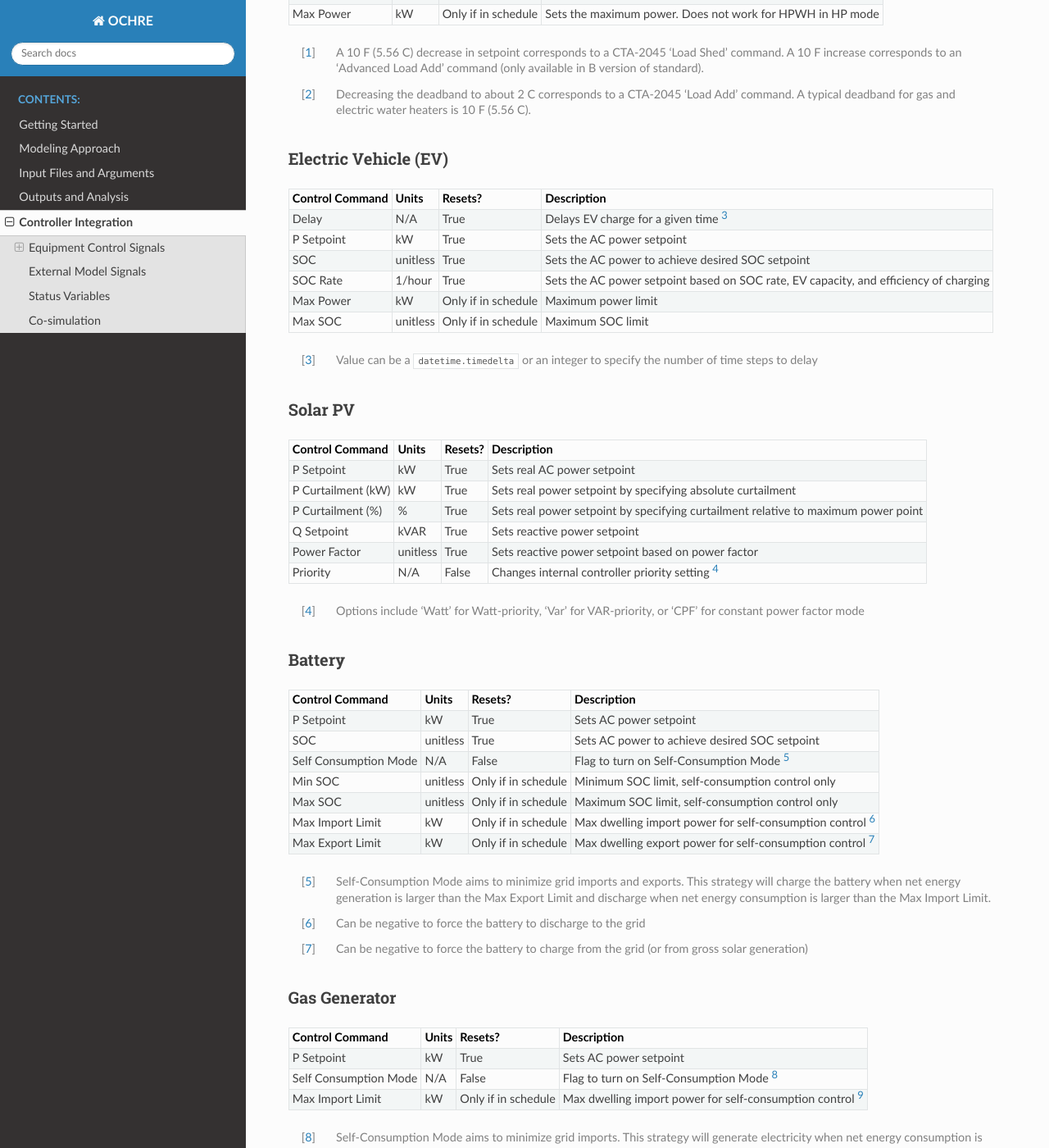
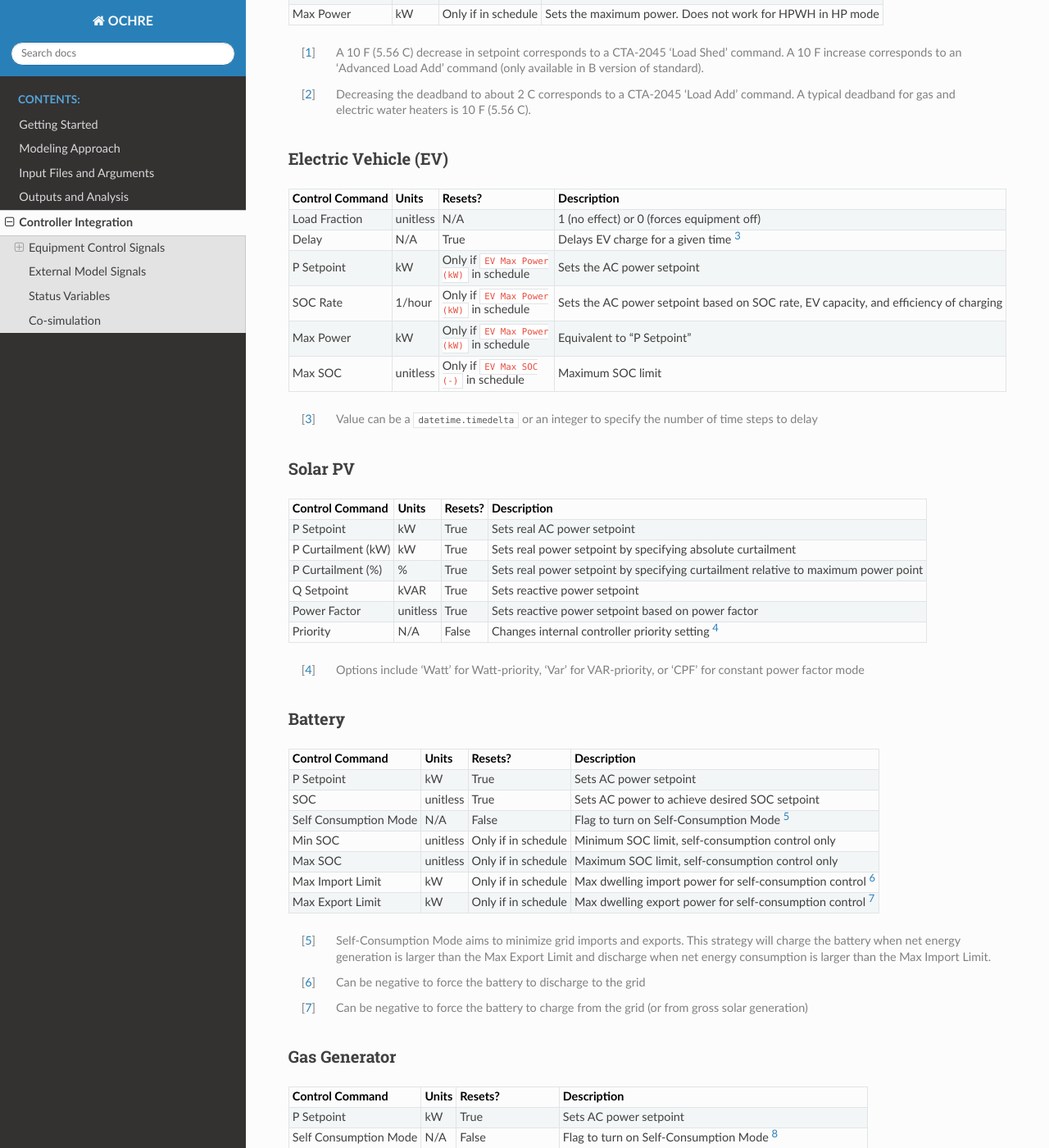
Before and after one commit to NREL/OCHRE, a Sphinx documentation site: the page built from docs/source/ControllerIntegration.rst, in a window 1280 px wide and 1400 px high, scrolled down 1418 px. Shown: the whole window at 82% size. Built offline with Sphinx 7.4.7 and the Read the Docs theme 3.1.0, drawn with Linux system fonts in a browser that asks for light colours; some of the changed text lies outside the part shown.

Commit message:
updated docs for EV and EventBased inputs/controls

```diff
--- a/docs/source/ControllerIntegration.rst
+++ b/docs/source/ControllerIntegration.rst
@@ -91,21 +91,21 @@
 Electric Vehicle (EV)
 ~~~~~~~~~~~~~~~~~~~~~
 
-+-----------------+----------+---------------------+---------------------------------------------------------------------------------------+
-| Control Command | Units    | Resets?             | Description                                                                           |
-+=================+==========+=====================+=======================================================================================+
-| Delay           | N/A      | True                | Delays EV charge for a given time [#]_                                                |
-+-----------------+----------+---------------------+---------------------------------------------------------------------------------------+
-| P Setpoint      | kW       | True                | Sets the AC power setpoint                                                            |
-+-----------------+----------+---------------------+---------------------------------------------------------------------------------------+
-| SOC             | unitless | True                | Sets the AC power to achieve desired SOC setpoint                                     |
-+-----------------+----------+---------------------+---------------------------------------------------------------------------------------+
-| SOC Rate        | 1/hour   | True                | Sets the AC power setpoint based on SOC rate, EV capacity, and efficiency of charging |
-+-----------------+----------+---------------------+---------------------------------------------------------------------------------------+
-| Max Power       | kW       | Only if in schedule | Maximum power limit                                                                   |
-+-----------------+----------+---------------------+---------------------------------------------------------------------------------------+
-| Max SOC         | unitless | Only if in schedule | Maximum SOC limit                                                                     |
-+-----------------+----------+---------------------+---------------------------------------------------------------------------------------+
++-----------------+----------+-------------------------------------------+---------------------------------------------------------------------------------------+
+| Control Command | Units    | Resets?                                   | Description                                                                           |
++=================+==========+===========================================+=======================================================================================+
+| Load Fraction   | unitless | N/A                                       | 1 (no effect) or 0 (forces equipment off)                                             |
++-----------------+----------+-------------------------------------------+---------------------------------------------------------------------------------------+
+| Delay           | N/A      | True                                      | Delays EV charge for a given time [#]_                                                |
++-----------------+----------+-------------------------------------------+---------------------------------------------------------------------------------------+
+| P Setpoint      | kW       | Only if ``EV Max Power (kW)`` in schedule | Sets the AC power setpoint                                                            |
++-----------------+----------+-------------------------------------------+---------------------------------------------------------------------------------------+
+| SOC Rate        | 1/hour   | Only if ``EV Max Power (kW)`` in schedule | Sets the AC power setpoint based on SOC rate, EV capacity, and efficiency of charging |
++-----------------+----------+-------------------------------------------+---------------------------------------------------------------------------------------+
+| Max Power       | kW       | Only if ``EV Max Power (kW)`` in schedule | Equivalent to "P Setpoint"                                                            |
++-----------------+----------+-------------------------------------------+---------------------------------------------------------------------------------------+
+| Max SOC         | unitless | Only if ``EV Max SOC (-)`` in schedule    | Maximum SOC limit                                                                     |
++-----------------+----------+-------------------------------------------+---------------------------------------------------------------------------------------+
 
 .. [#] Value can be a ``datetime.timedelta`` or an integer to specify the
     number of time steps to delay
@@ -182,15 +182,20 @@
 Lighting and Other Loads
 ~~~~~~~~~~~~~~~~~~~~~~~~
 
-+-----------------+-------------+---------+------------------------------------------------------------------------------------------+
-| Control Command | Units       | Resets? | Description                                                                              |
-+=================+=============+=========+==========================================================================================+
-| Load Fraction   | unitless    | True    | Multiplier to adjusts the scheduled power consumption. Applied to electric and gas power |
-+-----------------+-------------+---------+------------------------------------------------------------------------------------------+
-| P Setpoint      | kW          | True    | Sets electric power setpoint                                                             |
-+-----------------+-------------+---------+------------------------------------------------------------------------------------------+
-| Gas Setpoint    | therms/hour | True    | Sets gas power setpoint                                                                  |
-+-----------------+-------------+---------+------------------------------------------------------------------------------------------+
++-----------------+-------------+--------------------------------------------------+------------------------------------------------------------------------------------------+
+| Control Command | Units       | Resets?                                          | Description                                                                              |
++=================+=============+==================================================+==========================================================================================+
+| Load Fraction   | unitless    | True                                             | Multiplier to adjusts the scheduled power consumption. Applied to electric and gas power |
++-----------------+-------------+--------------------------------------------------+------------------------------------------------------------------------------------------+
+| P Setpoint      | kW          | Only for ``ScheduledLoad`` and ``EventDataLoad`` | Sets electric power setpoint                                                             |
++-----------------+-------------+--------------------------------------------------+------------------------------------------------------------------------------------------+
+| Gas Setpoint    | therms/hour | Only for ``ScheduledLoad`` and ``EventDataLoad`` | Sets gas power setpoint                                                                  |
++-----------------+-------------+--------------------------------------------------+------------------------------------------------------------------------------------------+
+| Delay           | N/A         | N/A                                              | Delays next event for a given time. Only for ``EventBasedLoad`` [#]_                     |
++-----------------+-------------+--------------------------------------------------+------------------------------------------------------------------------------------------+
+
+.. [#] Value can be a ``datetime.timedelta`` or an integer to specify the
+    number of time steps to delay
 
 
 External Model Signals
--- a/docs/source/InputsAndArguments.rst
+++ b/docs/source/InputsAndArguments.rst
@@ -540,8 +540,6 @@
 +---------------------------+---------------+-----------+-------------------------------------------------------------------------+-------------------------------------------------------+
 | ``event_day_ratio``       | number        | No        | 0.2-0.9, depending on charging level and capacity                       | Ratio of days with at least 1 charging event          |
 +---------------------------+---------------+-----------+-------------------------------------------------------------------------+-------------------------------------------------------+
-| ``enable_part_load``      | boolean       | No        | True if ``charging_level = Level 2``                                    | Allows EV to charge at partial load                   |
-+---------------------------+---------------+-----------+-------------------------------------------------------------------------+-------------------------------------------------------+
 | ``ambient_ev_temp``       | number        | No        | Taken from schedule, or 20 C                                            | Ambient temperature used to estimate EV usage per day |
 +---------------------------+---------------+-----------+-------------------------------------------------------------------------+-------------------------------------------------------+
 | ``equipment_event_file``  | string        | No        | Depends on ``vehicle_type`` and ``range``                               | File that contains EV event-based schedule            |
```
